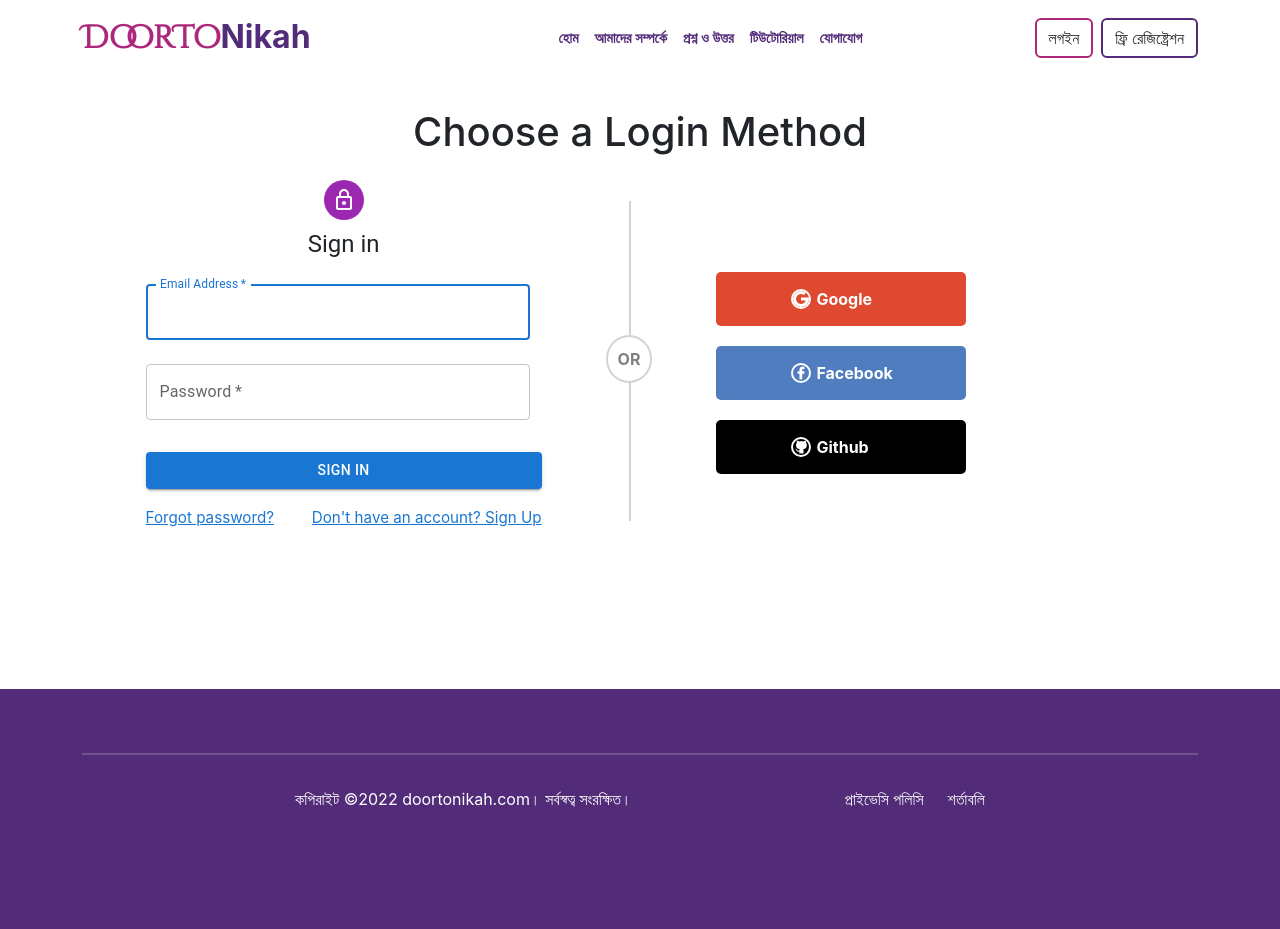
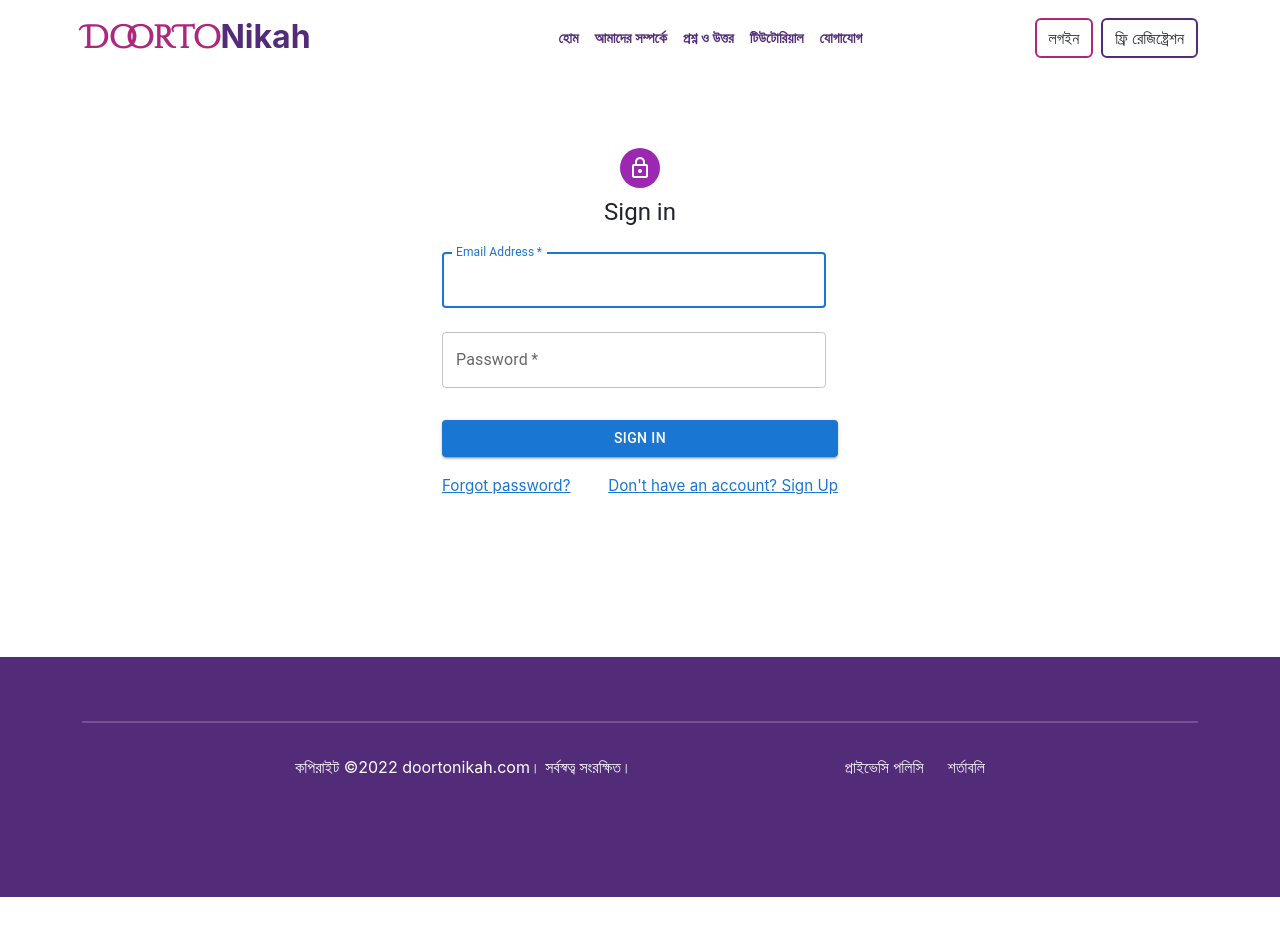
Before and after one commit to SumanIslam/DoorToNikah, a React (Create React App) app: page /login in a window 1280 px wide. After the commit the page ends 897 px from the top, so only its background shows below. Built offline with nearby package versions, Linux system fonts and the light colour scheme; a web font is replaced by a local one.

Commit message:
update login page

```diff
--- a/src/component/login/login.component.jsx
+++ b/src/component/login/login.component.jsx
@@ -12,19 +12,17 @@ import TextField from '@mui/material/TextField';
 import Typography from '@mui/material/Typography';
 
 // assets
-import Facebook from '../../asset/facebook.png';
-import Github from '../../asset/github.png';
-import Google from '../../asset/google.png';
 
 // auth, registration context
 import useAuth from '../../hooks/useAuth';
 import useRegistration from '../../hooks/useRegistration';
 
+
 // styles
 import './login.styles.scss';
 
 // request
-import { httpLoginUser, httpGetSingleBiodata } from '../../services/request';
+import { httpGetSingleBiodata, httpLoginUser } from '../../services/request';
 
 // react toastify
 import { toast, ToastContainer } from 'react-toastify';
@@ -32,7 +30,7 @@ import 'react-toastify/dist/ReactToastify.css';
 
 const Login = () => {
 	const navigate = useNavigate();
-	const { auth, setAuth } = useAuth();
+	const { setAuth } = useAuth();
 	const { setCandidatesInfo } = useRegistration();
 
 	const handleSubmit = async (event) => {
@@ -83,9 +81,6 @@ const Login = () => {
 
 	return (
 		<div className='login'>
-			<h1 className='loginTitle'>Choose a Login Method</h1>
-			<div className='wrapper'>
-				<div className='left'>
 					<ThemeProvider theme={theme}>
 						<Container component='main' maxWidth='xs'>
 							<ToastContainer />
@@ -139,7 +134,9 @@ const Login = () => {
 									</Button>
 									<Grid container>
 										<Grid item xs>
-											<Link to='/forget-password' className='link'>Forgot password?</Link>
+											<Link to='/forget-password' className='link'>
+												Forgot password?
+											</Link>
 										</Grid>
 										<Grid item>
 											<Link to='/signup' className='link'>
@@ -152,23 +149,6 @@ const Login = () => {
 						</Container>
 					</ThemeProvider>
 				</div>
-				<div className='or'>OR</div>
-				<div className='right'>
-					<div className='loginButton google'>
-						<img src={Google} alt='' className='icon' />
-						Google
-					</div>
-					<div className='loginButton facebook'>
-						<img src={Facebook} alt='' className='icon' />
-						Facebook
-					</div>
-					<div className='loginButton github'>
-						<img src={Github} alt='' className='icon' />
-						Github
-					</div>
-				</div>
-			</div>
-		</div>
 	);
 };
 
--- a/src/services/request.js
+++ b/src/services/request.js
@@ -10,6 +10,13 @@ export async function httpSignupUser(userData) {
 export async function httpLoginUser(userData) {
   const res = await axios.post(`${API_URL}/users/auth/login`, userData);
   return res.data;
+}
+
+// google user login
+export async function httpGETGoogleLoginUser() {
+	const res = await axios.get(`${API_URL}/login/success/again`);
+	console.log('hi',res);
+	return res.data;
 }
 
 // user logout
```
Also changed, not shown: 1 other file (tests, documents, lock files or other folders).
